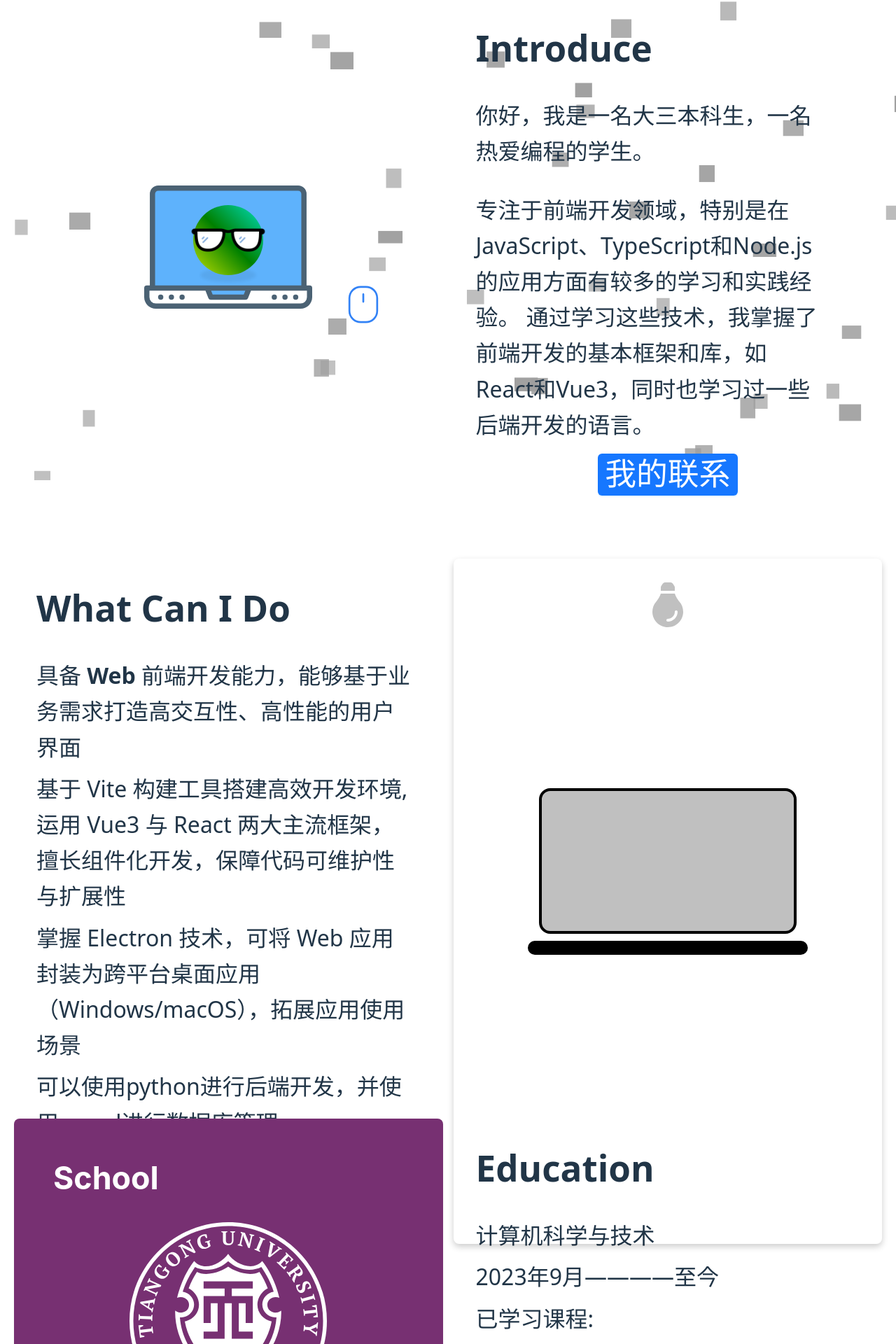
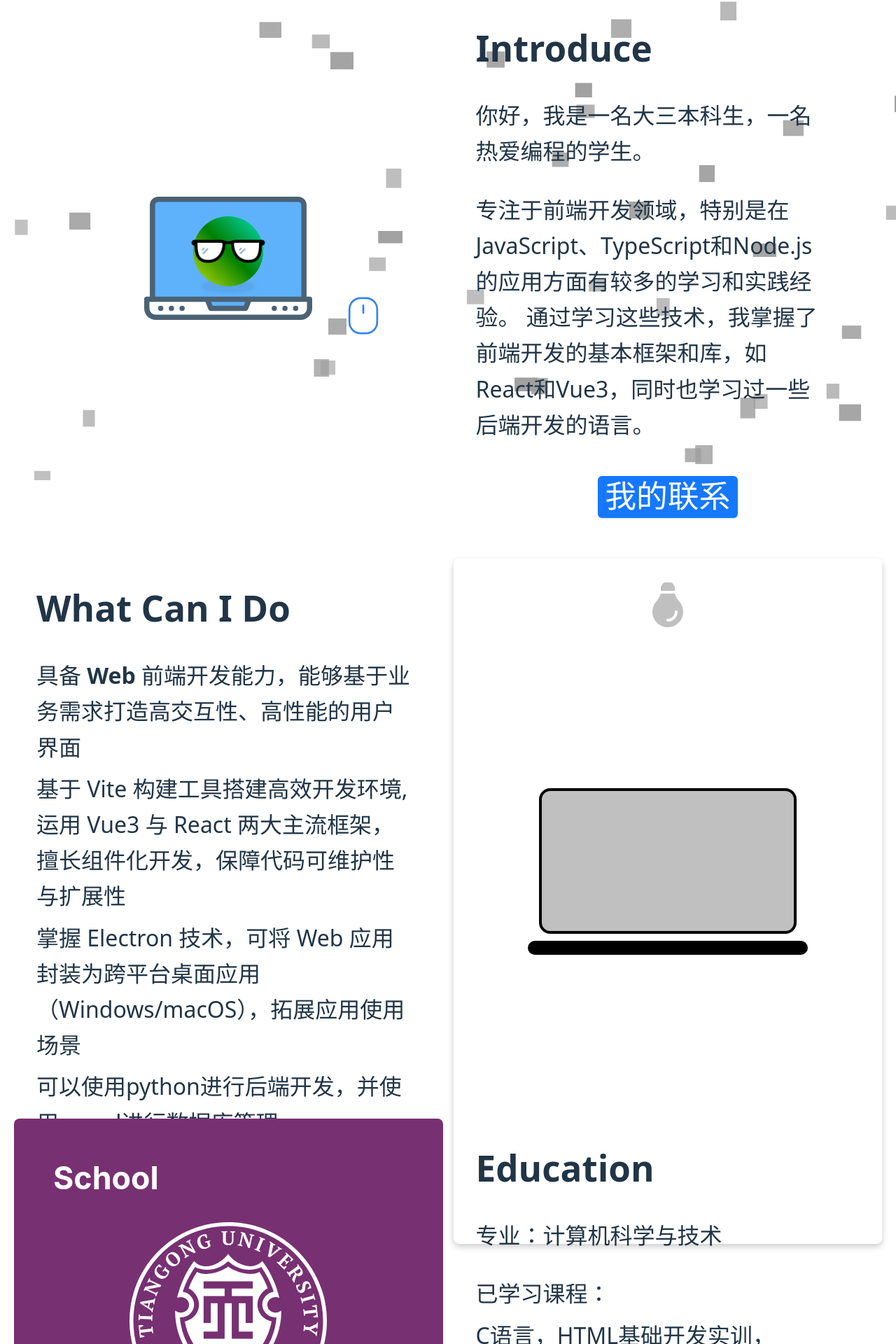
Before and after one commit to aihixi/myweb, a React (Vite) app: page / in a window 1280 px wide. Shown: the part 114-2034 px from the top of the page at 70% size. Built offline with nearby package versions, Linux system fonts and the light colour scheme.

Commit message:
细节修补

```diff
--- a/src/components/contact/Contact.css
+++ b/src/components/contact/Contact.css
@@ -29,10 +29,6 @@
   opacity: 0;
 }
 
-.part2tagstyle:hover {
-  background-color: #f0f0f0;
-}
-
 .part2tagstyle:hover .default {
   display: none;
 }
--- a/src/components/contact/Contact.tsx
+++ b/src/components/contact/Contact.tsx
@@ -8,11 +8,11 @@ import BilibiliQR from '../../assets/image/QRcode/bilibili.png';
 
 import GithubIcon from '../../assets/image/imgsvg/github/icons8-github(2).svg';
 import GithubColorIcon from '../../assets/image/imgsvg/github/icons8-github(3).svg';
-import GithubQR from '../../assets/image/QRcode/github.png';
+// import GithubQR from '../../assets/image/QRcode/github.png';
 
 import TiktokIcon from '../../assets/image/imgsvg/tiktok/icons8-tiktok.svg';
 import TiktokColorIcon from '../../assets/image/imgsvg/tiktok/icons8-tiktok(2).svg';
-import TiktokQR from '../../assets/image/QRcode/tiktok.png';
+// import TiktokQR from '../../assets/image/QRcode/tiktok.png';
 
 import WechatIcon from '../../assets/image/imgsvg/wechat/icons8-wechat.svg';
 import WechatColorIcon from '../../assets/image/imgsvg/wechat/icons8-wechat(1).svg';
@@ -37,7 +37,7 @@ const wechatcontent = (
 const githubcontent = (
   <div>
     <h2>
-        <img src={GithubQR} alt="Github QR Code" style={{ width: '200px', height: '200px' }} />
+        <img src={BilibiliQR} alt="Github QR Code" style={{ width: '200px', height: '200px' }} />
     </h2>
   </div>
 );
@@ -45,7 +45,7 @@ const githubcontent = (
 const tiktokcontent = (
   <div>
     <h2>
-        <img src={TiktokQR} alt="Tiktok QR Code" style={{ width: '200px', height: '200px' }} />
+        <img src={BilibiliQR} alt="Tiktok QR Code" style={{ width: '200px', height: '200px' }} />
     </h2>
   </div>
 );
@@ -53,19 +53,19 @@ const tiktokcontent = (
 const Contact: React.FC = () => {
     return (
         <div className='part2tag'>
-                <Popover className='part2tagstyle' placement="bottom" content={bilibilicontent} title="Title">
+                <Popover className='part2tagstyle' placement="bottom" content={bilibilicontent} title="Bilibili">
                     <img className='default' src={BilibiliIcon} alt="Bilibili" />
                     <img className='hovercolor' src={BilibiliColorIcon} alt="Bilibili Color" />
                 </Popover >
-                <Popover className='part2tagstyle' placement="bottom" content={githubcontent} title="Title">
+                <Popover className='part2tagstyle' placement="bottom" content={githubcontent} title="Github">
                     <img className='default' src={GithubIcon} alt="Github" />
                     <img className='hovercolor' src={GithubColorIcon} alt="Github Color" />
                 </Popover>
-                <Popover className='part2tagstyle' placement="bottom" content={tiktokcontent} title="Title">
+                <Popover className='part2tagstyle' placement="bottom" content={tiktokcontent} title="Tiktok">
                     <img className='default' src={TiktokIcon} alt="Tiktok" />
                     <img className='hovercolor' src={TiktokColorIcon} alt="Tiktok Color" />
                 </Popover>
-                <Popover className='part2tagstyle' placement="bottom" content={wechatcontent} title="Title">
+                <Popover className='part2tagstyle' placement="bottom" content={wechatcontent} title="Wechat">
                     <img className='default' src={WechatIcon} alt="Wechat" />
                     <img className='hovercolor' src={WechatColorIcon} alt="Wechat Color" />
                 </Popover>
--- /dev/null
+++ b/src/components/myanimation/ScrollFadeIn/ScrollFadeIn.tsx
@@ -0,0 +1,22 @@
+import { motion } from "framer-motion";
+import type { ReactNode } from "react";
+
+interface ScrollFadeInProps  {
+  children: ReactNode;
+  direction : 'left' | 'right';
+}
+
+const ScrollFadeIn: React.FC<ScrollFadeInProps> = ({ children, direction }) => {
+  return (
+    <motion.div
+      initial={{ opacity: 0, x: direction === 'left' ? -100 : 100 }}
+      whileInView={{ opacity: 1, x: 0 }}
+      transition={{ duration: 1 }}
+      viewport={{ once: true }}
+    >
+      {children}
+    </motion.div>
+  )
+}
+
+export default ScrollFadeIn;
--- a/src/components/mytext/part1text/Part1Text.tsx
+++ b/src/components/mytext/part1text/Part1Text.tsx
@@ -5,8 +5,8 @@ const Part1Text: React.FC = () => {
               textAlign: 'left',
               marginLeft: '32px',
             }}>Introduce</h1>
-        <div style={{ fontSize: '20px', lineHeight: '1.6', padding: '0 32px' }}>
-          <p style={{ width: '90%', marginBottom: '16px', fontSize: '32px', fontWeight: 'bold', textAlign: 'left' }}>
+        <div style={{ fontSize: '20px', lineHeight: '1.6', padding: '0 32px 32px' }}>
+          <p style={{ width: '90%', fontSize: '32px', fontWeight: 'bold', textAlign: 'left' }}>
             你好，我是一名大三本科生，一名热爱编程的学生。
           </p>
           <p style={{ width: '90%', marginBottom: '16px', fontSize: '32px', textAlign: 'left' }}>
--- /dev/null
+++ b/src/components/mytext/part2text/Part2Text.css
@@ -0,0 +1,3 @@
+.myicon:hover {
+    color: #4E36AD ;
+}
--- a/src/components/mytext/part2text/Part2Text.tsx
+++ b/src/components/mytext/part2text/Part2Text.tsx
@@ -10,6 +10,7 @@ import { SiCplusplus } from "react-icons/si";
 import { FaPython } from "react-icons/fa";
 import { SiMysql } from "react-icons/si";
 
+import './Part2Text.css'
 const Part2Text: React.FC = () => {
     return (
       <div>
--- a/src/components/mytext/part3text/Part3Text.tsx
+++ b/src/components/mytext/part3text/Part3Text.tsx
@@ -9,14 +9,14 @@ const Part3Text: React.FC = () => {
         </h1>
         <div style={{ lineHeight: '1.6', padding: '0 8px' }}>
           <p style={{ width: '90%', paddingLeft: '24px', marginBottom: '8px', fontSize: '32px', fontWeight: 'bold', textAlign: 'left' }}>
-              计算机科学与技术
+              专业：计算机科学与技术
           </p>
           <div style={{ width: '90%', paddingLeft: '24px', marginBottom: '8px', fontSize: '32px', textAlign: 'left' }}>
-              2023年9月————至今
+              {/* 2023年9月——至今 */}
           </div>
-          <div style={{ width: '90%', paddingLeft: '24px', marginBottom: '8px', fontSize: '32px', textAlign: 'left' }}>
-              已学习课程:
-          </div>
+          <p style={{ width: '90%', paddingLeft: '24px', marginBottom: '8px', fontSize: '32px', fontWeight: 'bold', textAlign: 'left' }}>
+              已学习课程：
+          </p>
           <div style={{ width: '90%', paddingLeft: '24px', marginBottom: '8px', fontSize: '32px', textAlign: 'left' }}>
               C语言，HTML基础开发实训，Python，数据库系统概论，数据结构，计算机组成原理，计算机网络，操作系统，算法设计与分析
           </div>
--- a/src/components/newanchor/NewAnchor.tsx
+++ b/src/components/newanchor/NewAnchor.tsx
@@ -1,4 +1,5 @@
 import React, { useEffect, useState } from "react";
+import { motion } from "framer-motion";
 import "./NewAnchor.css";
 
 import Part1 from '../../views/part1/Part1';
@@ -41,10 +42,42 @@ const NewAchor: React.FC = () => {
   }, []);
 
 
+  const [inView, setInView] = useState(true); // 将inView改为状态
+
+  const handleWheel = (event: React.WheelEvent<HTMLDivElement>) => {
+    if (event.deltaY > 0) {
+      console.log("向下滚动");
+      setInView(false);
+    } else if (event.deltaY < 0) {
+      console.log("向上滚动");
+      setInView(true);
+    }
+  };
+
+  const variants = {
+    hidden: {
+      opacity: 0, y: -50 ,
+      transition: { duration: 0.5 }
+    },
+    visible: {
+      opacity: 1, y: 0 ,
+      transition: { duration: 0.5 }
+    },
+
+  };
+
+
   return (
-    <div>
+    <div
+      onWheel={handleWheel}
+    >
       {/* 导航栏 */}
-      <nav className="navbar">
+      <motion.nav
+        className="navbar"
+        initial="visible"
+        animate={inView ? "visible" : "hidden"}
+        variants={variants}
+      >
         {sections.map((s) => (
           <a
             key={s.id}
@@ -54,7 +87,7 @@ const NewAchor: React.FC = () => {
             {s.label}
           </a>
         ))}
-      </nav>
+      </motion.nav>
 
       {/* 页面内容 */}
       <div className="content">
--- a/src/views/part1/Part1.tsx
+++ b/src/views/part1/Part1.tsx
@@ -3,6 +3,7 @@ import { Button } from 'antd';
 import './Part1.css';
 import Shpere from '../../components/myanimation/myShpere/Shpere';
 import Part1Text from '../../components/mytext/part1text/Part1Text';
+import ScrollFadeIn from '../../components/myanimation/ScrollFadeIn/ScrollFadeIn';
 
 const Part1: React.FC = () => {
     return (
@@ -15,6 +16,7 @@ const Part1: React.FC = () => {
                     <Shpere />
                     {/* <img src={ig} className='part1img' /> */}
                 </div>
+                <ScrollFadeIn direction='right'>
                     <div
                         className='rightcontent'
                     >
@@ -33,6 +35,7 @@ const Part1: React.FC = () => {
                             </Button>
                         </div>
                     </div>
+                </ScrollFadeIn>
             </div>
         </div>
     );
--- a/src/views/part2/Part2.css
+++ b/src/views/part2/Part2.css
@@ -43,12 +43,3 @@
     flex: 1;
     padding: 20px;
 }
-
-.myicon {
-    background-color: white;
-    border-radius: 8px;
-}
-
-.myicon:hover {
-    background-color: #f0f0f0;
-}
--- a/src/views/part2/Part2.tsx
+++ b/src/views/part2/Part2.tsx
@@ -2,6 +2,7 @@ import React from 'react';
 
 import  Mypc  from "../../components/myanimation/myPc/Mypc";
 import Part2Text from '../../components/mytext/part2text/Part2Text';
+import ScrollFadeIn from '../../components/myanimation/ScrollFadeIn/ScrollFadeIn';
 
 import './Part2.css';
 
@@ -10,11 +11,13 @@ const Part2: React.FC = () => {
   return (
     <div style={{height: '100%', paddingTop: '64px'}}>
       <div className="part2">
-        <div
-          className="part2content"
-        >
-          <Part2Text />
-        </div>
+        <ScrollFadeIn direction='left'>
+          <div
+            className="part2content"
+          >
+            <Part2Text />
+          </div>
+        </ScrollFadeIn>
         <Mypc />
       </div>
     </div>
--- a/src/views/part3/Part3.tsx
+++ b/src/views/part3/Part3.tsx
@@ -5,6 +5,7 @@ import './Part3.css'
 import TGlogo from '../../assets/image/imgsvg/天津工业大学-logo.svg'
 
 import Part3Text from '../../components/mytext/part3text/Part3Text';
+import ScrollFadeIn from '../../components/myanimation/ScrollFadeIn/ScrollFadeIn';
 
 const Part3: React.FC = () => {
 
@@ -37,11 +38,9 @@ const Part3: React.FC = () => {
               </div>
             </div>
           </Card>
-          <div
-            className='part3tcard2'
-          >
+          <ScrollFadeIn direction='right'>
             <Part3Text />
-          </div>
+          </ScrollFadeIn>
         </div>
       </div>
     );
```
Lines whose indentation alone changed are shown as unchanged.
